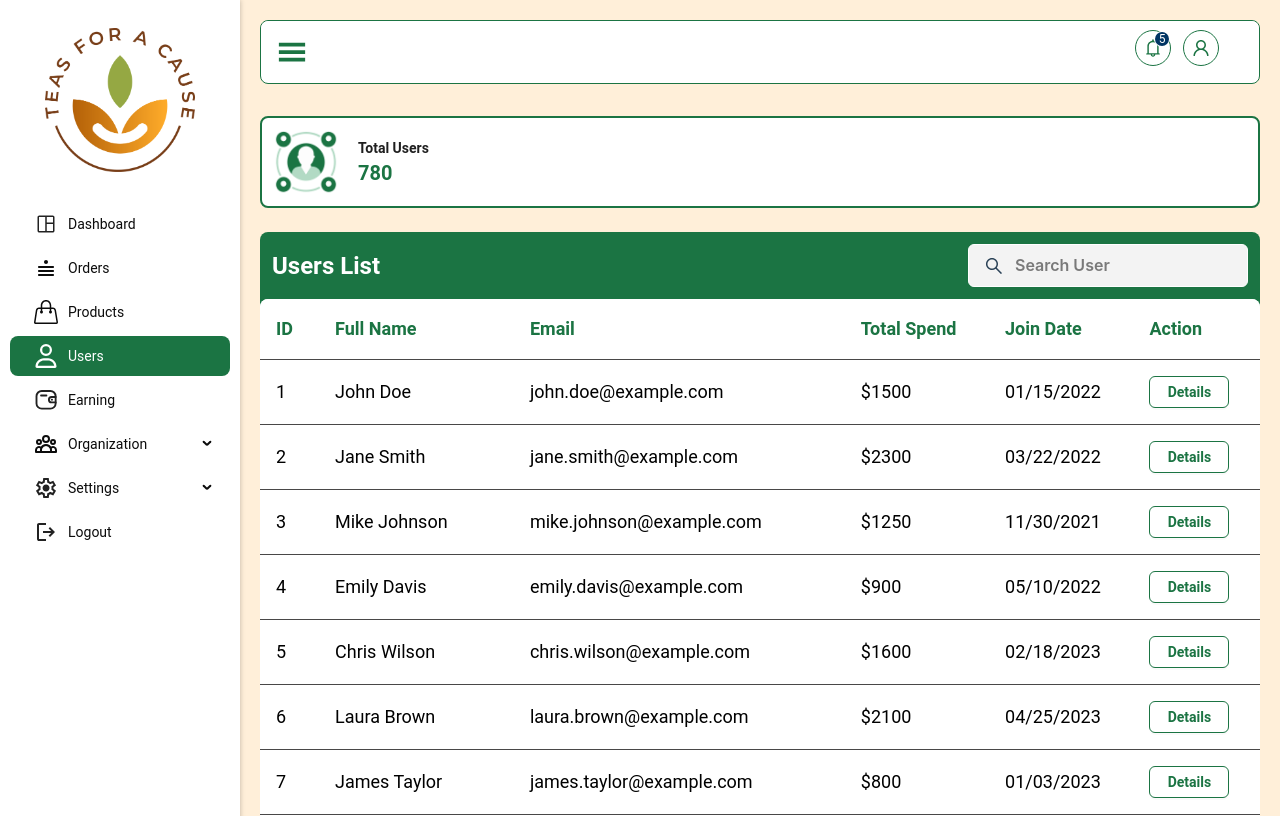
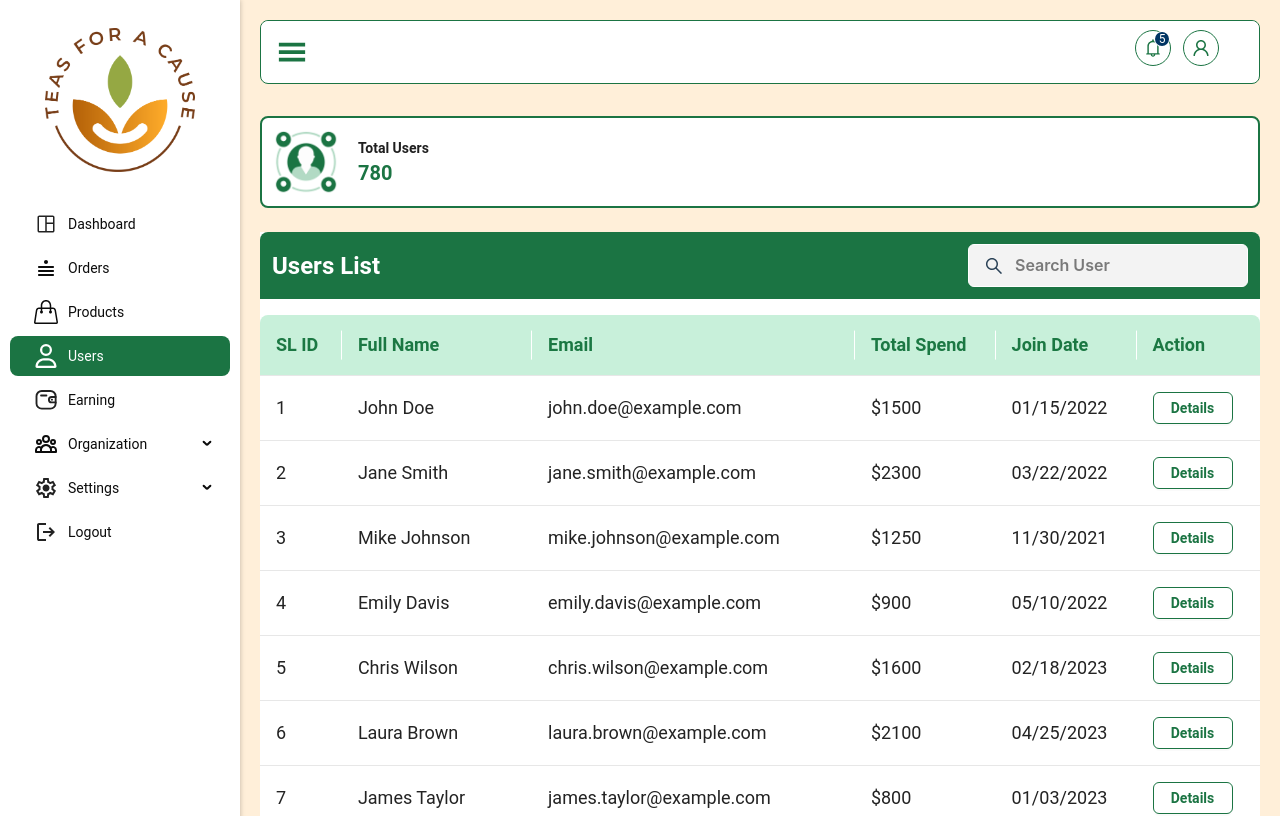
Before and after one commit to bdCalling-Sdt-hub/sirdoneaDashboard, a React (Vite) app: page /users in a window 1280 px wide. Shown: the top 816 px of the page. Built offline with nearby package versions, Linux system fonts and the light colour scheme.

Commit message:
user list

```diff
--- a/src/Components/Dashboard/Users.jsx
+++ b/src/Components/Dashboard/Users.jsx
@@ -55,9 +55,9 @@ export default function Users() {
           <p className="text-[#1b7443] font-semibold text-xl">780</p>
         </div>
       </div>
-      <div className="min-h-[90vh] bg-[#1b7443] rounded-lg">
-        <div className="flex items-center justify-between p-3">
-          <h1 className="text-2xl font-bold text-white ">Users List</h1>
+      <div className="bg-white  rounded-tr-lg">
+        <div className="flex items-center justify-between  bg-[#1b7443] p-3 rounded-t-lg">
+          <h1 className="text-2xl font-bold  text-white ">Users List</h1>
           <ConfigProvider
             theme={{
               components: {
@@ -91,12 +91,14 @@ export default function Users() {
           theme={{
             components: {
               Table: {
-                headerBg: "rgb(255,255,255)",
-                colorBgContainer: "rgb(255,255,255)",
-                colorText: "rgb(0,0,0)",
-                borderColor: "rgb(73,72,72)",
-                headerColor: "#1b7443",
-                footerBg: "rgb(255,255,255)",
+                bodySortBg: "rgb(204,148,148)",
+                borderColor: "#E7E7E7",
+                expandIconBg: "rgb(217,194,194)",
+                filterDropdownBg: "rgb(56,191,65)",
+                filterDropdownMenuBg: "rgb(206,111,111)",
+                fixedHeaderSortActiveBg: "rgb(129,78,78)",
+                headerBg: "#C8F0DA",
+                headerColor: "rgb(27,120,67)",
               },
             },
           }}
@@ -107,8 +109,9 @@ export default function Users() {
             pagination={{ pageSize: 10 }}
             rowKey="id"
             scroll={{ x: true }}
+            className="mt-4 "
           >
-            <Table.Column title="ID" dataIndex="id" key="id" />
+            <Table.Column title="SL ID" dataIndex="id" key="id" />
             <Table.Column
               title="Full Name"
               dataIndex="userName"
@@ -165,12 +168,12 @@ export default function Users() {
           <Modal
             title={
               <div className="pt-5 text-center bg-[#ffefd9]">
-                <h2 className="text-[#010515] text-2 xl font-bold ">
+                <h2 className="text-[#1b7743] text-3xl font-bold ">
                   User Details
                 </h2>
                 <p className="text-gray-500 mt-2 font-normal">
                   See all details about{" "}
-                  <span className="font-bold">{currentRecord?.userName}</span>
+                  <span className="">{currentRecord?.userName}</span>
                 </p>
               </div>
             }
@@ -181,18 +184,13 @@ export default function Users() {
             width={450}
           >
             {currentRecord && (
-              <div className="my-4 flex flex-col items-center">
+              <div className="my-4 flex flex-col ">
                 <div className="flex items-center justify-center gap-5">
-                  <img
-                    src={currentRecord.avatar}
-                    alt={currentRecord.userName}
-                    className="w-20 h-20 rounded-full"
-                  />
-                  <p className="text-2xl text-[  ] font-bold">
-                    {currentRecord.userName}
-                  </p>
+                  <img src={currentRecord.avatar} />
                 </div>
-                <p className="font-semibold mt-4 text-xl">User Information</p>
+                <p className="font-semibold mt-4 text-2xl text-[#FEBC60] text-center">
+                  User Information
+                </p>
                 <div className="text-left mt-4 space-y-2">
                   <p>
                     Name:{" "}
@@ -229,12 +227,14 @@ export default function Users() {
                     </span>
                   </p>
                 </div>
-                <button
-                  onClick={handleCancel}
-                  className="bg-[#1b7743] text-white text-lg py-2 px-5 rounded-lg mt-8 w-40"
-                >
-                  Ok
-                </button>
+                <div className="flex justify-center">
+                  <button
+                    onClick={handleCancel}
+                    className="bg-[#1b7743]  text-white text-lg py-2 px-5 rounded-lg mt-8 w-full"
+                  >
+                    Ok
+                  </button>
+                </div>
               </div>
             )}
           </Modal>
--- a/src/Components/Layout/DashboardLayout.jsx
+++ b/src/Components/Layout/DashboardLayout.jsx
@@ -323,7 +323,7 @@ const DashboardLayout = () => {
           />
         </Sider>
         <Layout style={{ background: "#FFEFD9 ", padding: "20px" }}>
-          <Header className="border border-[#1b7443] bg-white rounded-lg">
+          <Header className="border border-[#1b7443] bg-white rounded-lg mb-4 xl:mb-0">
             <Topbar collapsed={collapsed} setCollapsed={setCollapsed} />
           </Header>
           <Content>
--- a/src/Components/Shared/Topbar.jsx
+++ b/src/Components/Shared/Topbar.jsx
@@ -87,7 +87,7 @@ const Topbar = ({ collapsed, setCollapsed }) => {
   );
 
   return (
-    <div className="py-2 mx-[-50px] flex justify-between items-center bg-[#ffffff] rounded-lg">
+    <div className="py-2 mx-[-50px] flex justify-between items-center bg-[#ffffff] rounded-lg ">
       <div className="flex items-center gap-2 text-[#1B7443] ml-4 mt-2 cursor-pointer">
         <GiHamburgerMenu
           onClick={() => setCollapsed(!collapsed)}
```
